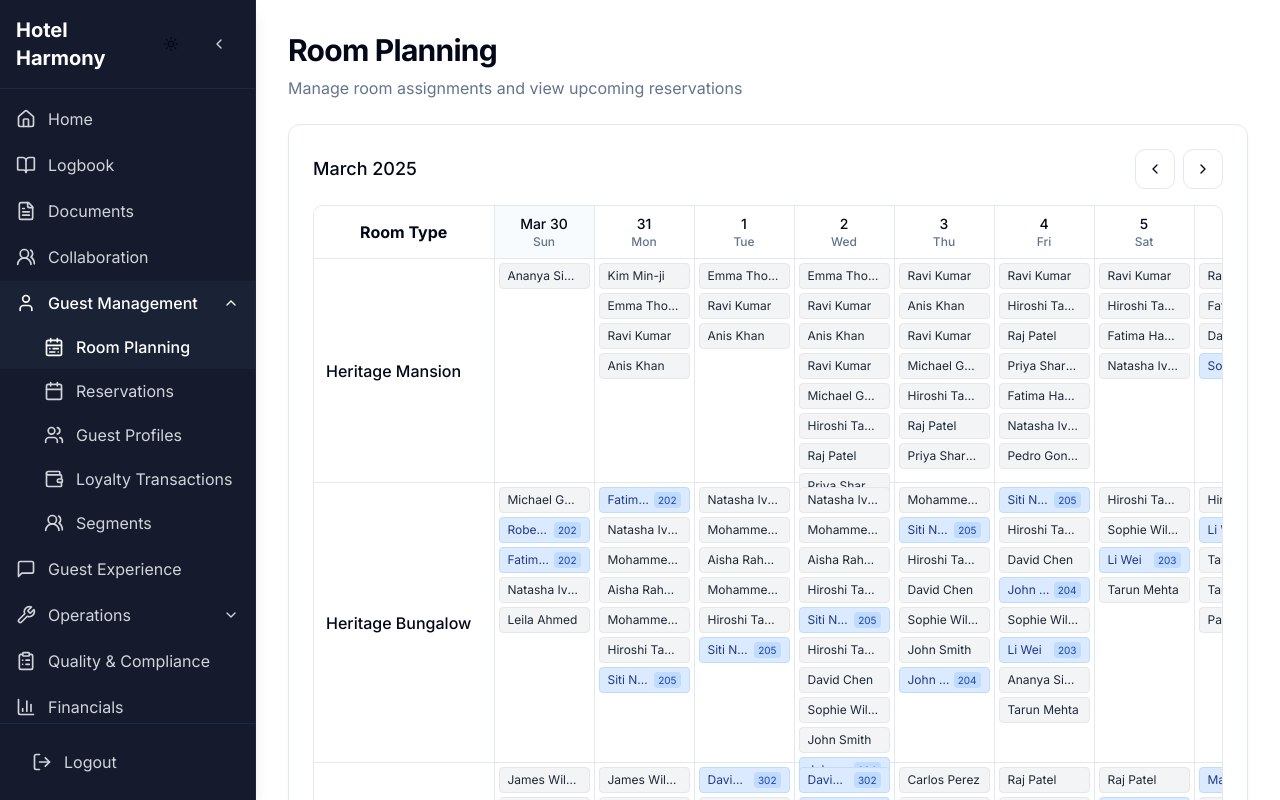
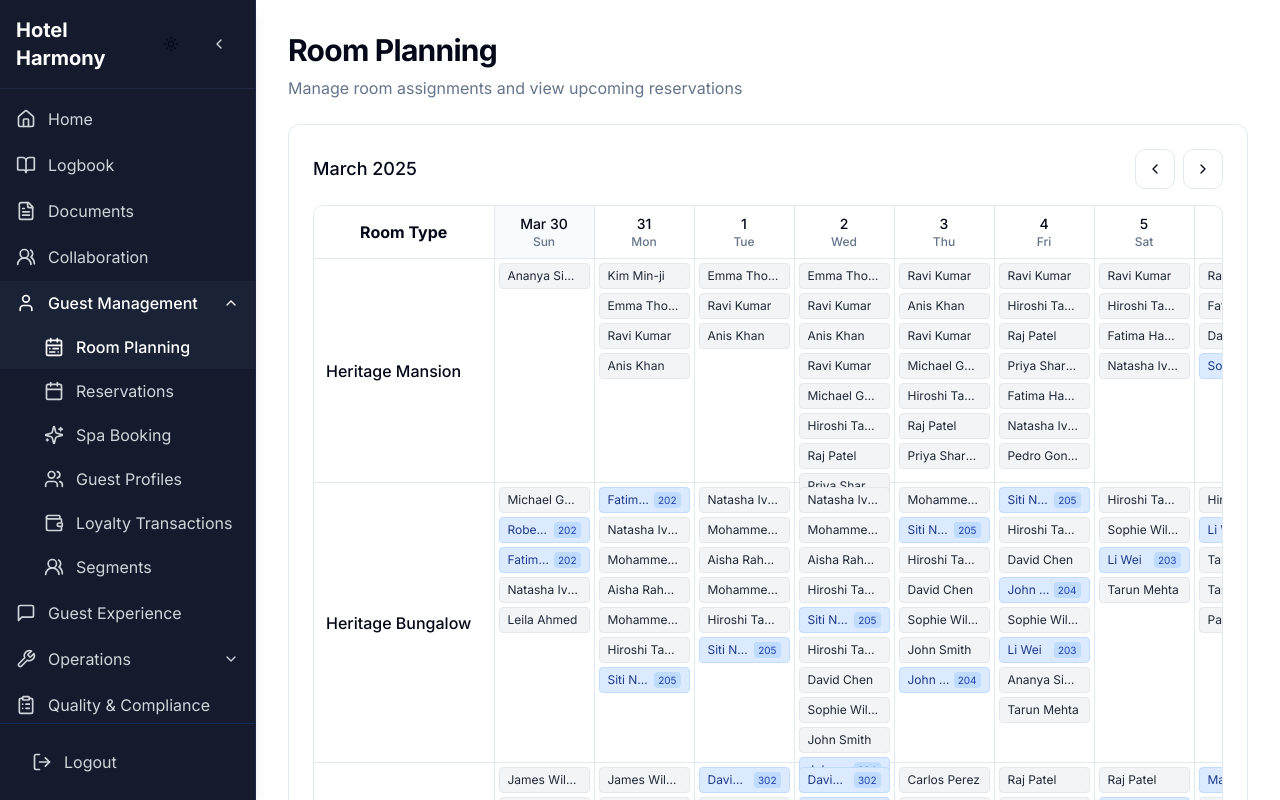
Before and after one commit to maheen-n/gemui, a React (Vite) app: page /room-planning in a window 1280 px wide. Built offline with nearby package versions, Linux system fonts and the light colour scheme.

Commit message:
feat: Spa booking

```diff
--- a/src/components/layout/DashboardLayout.tsx
+++ b/src/components/layout/DashboardLayout.tsx
@@ -1,4 +1,3 @@
-
 import React, { useState } from 'react';
 import { Link, useLocation } from 'react-router-dom';
 import {
@@ -24,7 +23,8 @@ import {
   ChevronLeft,
   ChevronRight,
   ChevronDown,
-  Flower2
+  Flower2,
+  Sparkles
 } from 'lucide-react';
 import { ThemeToggle } from '@/components/theme/ThemeToggle';
 import { MobileMenu } from './MobileMenu';
@@ -130,6 +130,7 @@ const DashboardLayout = ({ children }: { children: React.ReactNode }) => {
     { to: '/guest-management', icon: User, label: 'Guest Management', children: [
       { to: '/room-planning', icon: CalendarRange, label: 'Room Planning' },
       { to: '/guest-management/reservations', icon: Calendar, label: 'Reservations' },
+      { to: '/guest-management/spa-booking', icon: Sparkles, label: 'Spa Booking' },
       { to: '/guest-profiles', icon: Users, label: 'Guest Profiles' },
       { to: '/loyalty-transactions', icon: Wallet, label: 'Loyalty Transactions' },
       { to: '/segments', icon: Users2, label: 'Segments' }
--- a/src/components/layout/MobileMenu.tsx
+++ b/src/components/layout/MobileMenu.tsx
@@ -1,4 +1,3 @@
-
 import React from 'react';
 import { useLocation } from 'react-router-dom';
 import { Sheet, SheetContent, SheetTrigger } from '@/components/ui/sheet';
@@ -24,7 +23,7 @@ import {
   Cog,
   Wallet,
   ChevronDown,
-  Flower2
+  Sparkles
 } from 'lucide-react';
 import { ThemeToggle } from '@/components/theme/ThemeToggle';
 import { Link } from 'react-router-dom';
@@ -44,7 +43,7 @@ const navItems: NavItem[] = [
   { to: '/guest-management', icon: User, label: 'Guest Management', children: [
     { to: '/room-planning', icon: CalendarRange, label: 'Room Planning' },
     { to: '/guest-management/reservations', icon: Calendar, label: 'Reservations' },
-    { to: '/guest-management/spa-booking', icon: Flower2, label: 'Spa Booking' },
+    { to: '/guest-management/spa-booking', icon: Sparkles, label: 'Spa Booking' },
     { to: '/guest-profiles', icon: Users, label: 'Guest Profiles' },
     { to: '/loyalty-transactions', icon: Wallet, label: 'Loyalty Transactions' },
     { to: '/segments', icon: Users2, label: 'Segments' }
```
